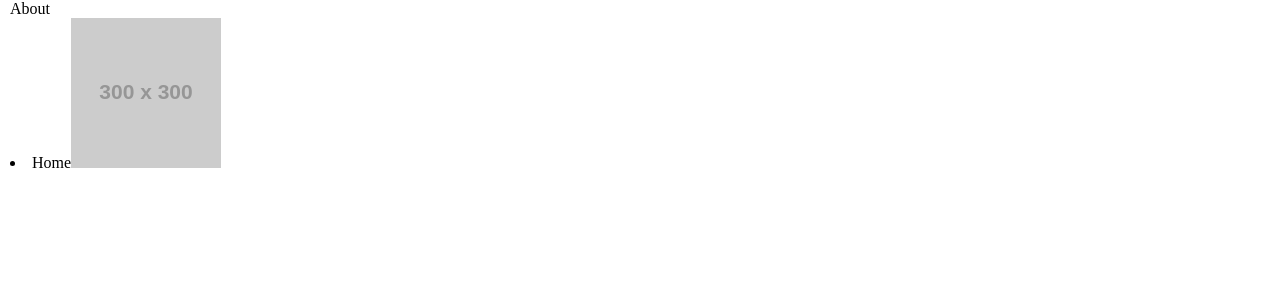
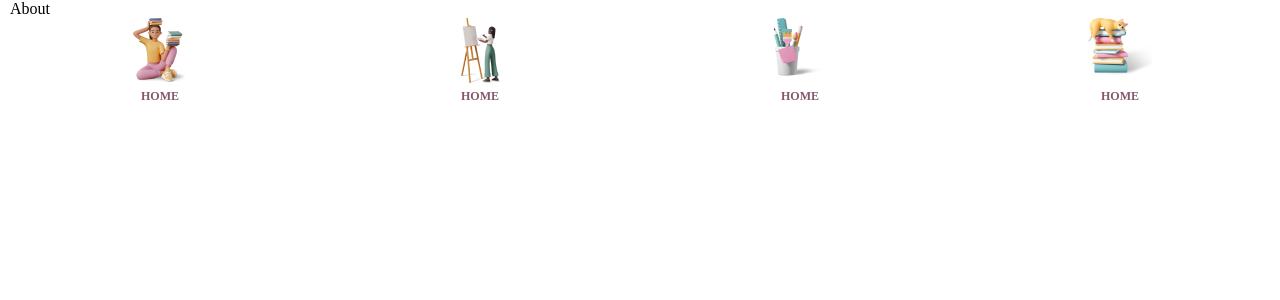
Before and after one commit to JeanBayer/portfolio-art, a Next.js app: page /prueba in a window 1280 px wide. Shown: the top 300 px of the page. Built offline with nearby package versions, Linux system fonts and the light colour scheme.

Commit message:
Add: avance navbar
	Estilos básicos añadidos junto a estructura

```diff
--- a/components/navbar/MenuItem.tsx
+++ b/components/navbar/MenuItem.tsx
@@ -1,18 +1,19 @@
-import Image from "next/image";
+import Image, { StaticImageData } from "next/image";
 import Link from "next/link";
+import styles from "./index.module.css";
 
 type MenuItemProps = {
-  logo: string;
+  logo: StaticImageData;
   title: string;
   link: string;
 };
 
 export const MenuItem = ({ logo, title, link }: MenuItemProps) => {
   return (
-    <li>
-      <Link href={link}>
-        <span>{title}</span>
-        <Image src={logo} alt={title} width={150} height={150} />
+    <li className={styles.container}>
+      <Link href={link} className={styles.itemContainer}>
+        <Image src={logo} alt={title} />
+        <span className={styles.itemTitle}>{title}</span>
       </Link>
     </li>
   );
--- a/components/navbar/NavBar.tsx
+++ b/components/navbar/NavBar.tsx
@@ -1,11 +1,33 @@
 import { MenuItem } from "./MenuItem";
+import styles from "./index.module.css"
+import about from "../../public/about.png";
+import paints from "../../public/paints.png";
+import accesories from "../../public/accesories.png";
+import blogs from "../../public/blogs.png";
 
 export const NavBar = () => {
   return (
-    <MenuItem
-      logo="https://via.placeholder.com/300.png"
-      title="Home"
-      link="/"
-    />
+    <nav className={styles.navigationContainer}>
+      <MenuItem
+        logo={about}
+        title="Home"
+        link="/"
+      />
+      <MenuItem
+        logo={paints}
+        title="Home"
+        link="/"
+      />
+      <MenuItem
+        logo={accesories}
+        title="Home"
+        link="/"
+      />
+      <MenuItem
+        logo={blogs}
+        title="Home"
+        link="/"
+      />
+    </nav>
   );
 };
--- /dev/null
+++ b/components/navbar/index.module.css
@@ -0,0 +1,24 @@
+.navigationContainer {
+    display: grid;
+    gap: 20px;
+    grid-template-columns: repeat(4, 1fr);
+}
+
+.container {
+    list-style-type: none;
+}
+
+.itemContainer {
+    display: flex;
+    flex-direction: column;
+    justify-content: center;
+    align-items: center;
+    gap: .4rem;
+}
+
+.itemTitle {
+    font-weight: 700;
+    font-size: 12px;
+    text-transform: uppercase;
+    color: var(--primary);
+}
```
